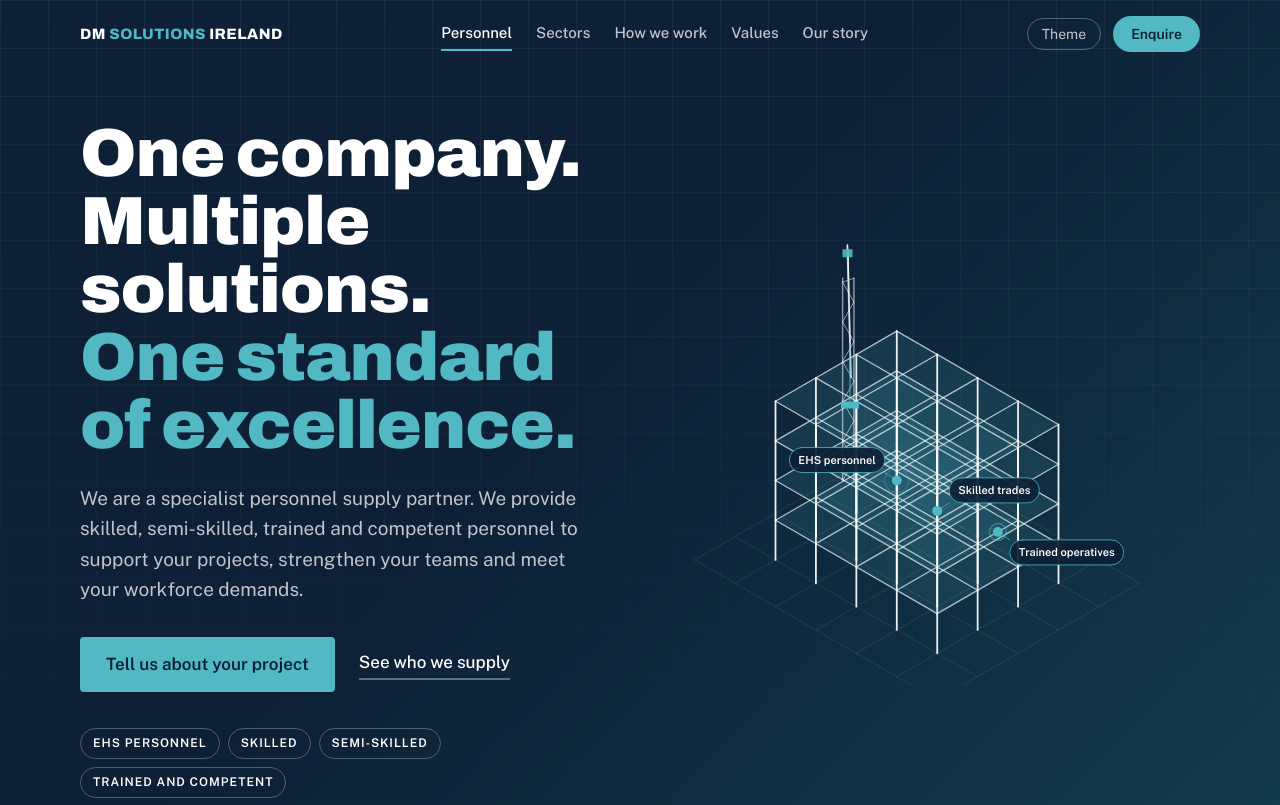
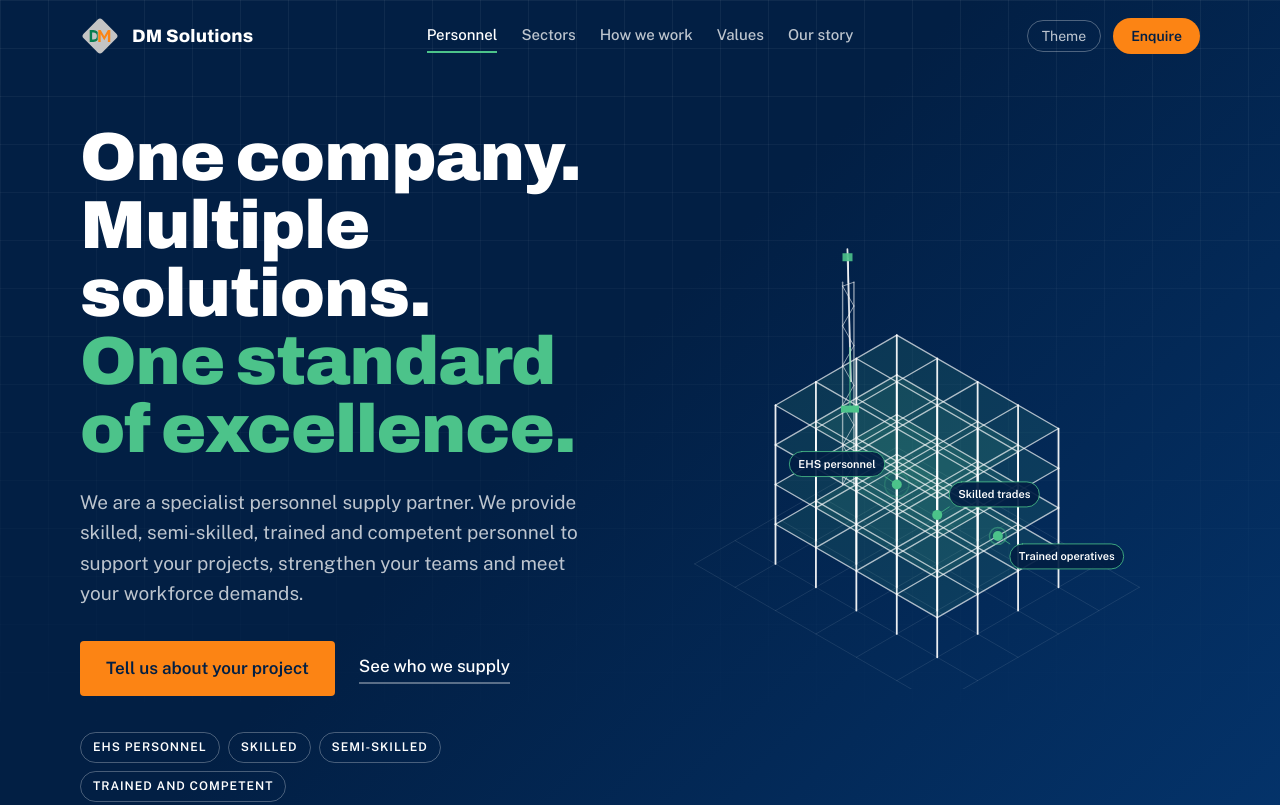
Before and after one commit to DecMcLaughlin/dm-solutions-ireland, a plain HTML site: page index.html in a window 1280 px wide. Shown: the top 805 px of the page. Drawn offline with nearby package versions, Linux system fonts and the light colour scheme; animation ran at ten frames a second.

Commit message:
Re-theme to supplied navy, green and orange palette; new monogram header, favicon and share image

```diff
--- a/index.html
+++ b/index.html
@@ -7,7 +7,7 @@
 <meta name="description" content="DM Solutions Ireland Limited is a specialist personnel supply partner, providing skilled, semi-skilled, trained and competent personnel, including qualified EHS personnel, to support construction and engineering projects across Ireland.">
 <meta name="robots" content="index, follow, max-image-preview:large">
 <link rel="canonical" href="https://decmclaughlin.github.io/dm-solutions-ireland/">
-<meta name="theme-color" content="#0D2036">
+<meta name="theme-color" content="#021F44">
 <link rel="icon" href="favicon.svg" type="image/svg+xml">
 <link rel="icon" href="favicon-32.png" sizes="32x32" type="image/png">
 <link rel="apple-touch-icon" href="apple-touch-icon.png">
@@ -53,32 +53,33 @@
 :root {
   --bg: #F4F7F9;
   --surface: #FFFFFF;
-  --navy: #1B3550;
-  --teal: #1F7A85;
-  --fg: #1B3550;
+  --navy: #04346C;
+  --teal: #087D4F;
+  --fg: #04346C;
   --muted: #566677;
   --line: #D3DCE4;
-  --tint: #E4EFF2;
-  --band: #14304A;
+  --tint: #E6EEF7;
+  --band: #03285A;
   --on-band: #FFFFFF;
-  --hero-a: #0D2036;
-  --hero-b: #123C4D;
+  --hero-a: #021F44;
+  --hero-b: #04346C;
   --hero-fg: #FFFFFF;
   --hero-muted: rgba(255,255,255,.74);
-  --accent-lt: #52B8C4;
+  --accent-lt: #4CC38A;
+  --cta: #FC8414;
   --font-display: "Archivo", "Arial Narrow", Arial, sans-serif;
   --font-body: "Public Sans", system-ui, sans-serif;
 }
 @media (prefers-color-scheme: dark) {
   :root:not([data-theme="light"]) {
-    --bg: #0B1621; --surface: #122030; --navy: #E6EDF4; --teal: #52B8C4; --fg: #E3EAF1;
-    --muted: #9BAEC0; --line: #25374A; --tint: #15293A; --band: #08111A;
+    --bg: #0B1621; --surface: #122030; --navy: #E6EDF4; --teal: #4CC38A; --fg: #E3EAF1;
+    --muted: #9BAEC0; --line: #25374A; --tint: #15293A; --band: #020F20;
     color-scheme: dark;
   }
 }
 :root[data-theme="dark"] {
-  --bg: #0B1621; --surface: #122030; --navy: #E6EDF4; --teal: #52B8C4; --fg: #E3EAF1;
-  --muted: #9BAEC0; --line: #25374A; --tint: #15293A; --band: #08111A;
+  --bg: #0B1621; --surface: #122030; --navy: #E6EDF4; --teal: #4CC38A; --fg: #E3EAF1;
+  --muted: #9BAEC0; --line: #25374A; --tint: #15293A; --band: #020F20;
   color-scheme: dark;
 }
 * { box-sizing: border-box; }
@@ -98,11 +99,12 @@ svg.ic { width: 1em; height: 1em; fill: none; stroke: currentColor; stroke-width
   background-size: 48px 48px; -webkit-mask-image: linear-gradient(180deg, #000 0%, transparent 90%); mask-image: linear-gradient(180deg, #000 0%, transparent 90%); }
 .hero-band .wrap { position: relative; }
 .bar { position: fixed; top: 0; left: 0; right: 0; z-index: 50; color: var(--hero-fg); padding-top: env(safe-area-inset-top, 0px); transition: background .3s, box-shadow .3s; }
-.bar.solid { background: rgba(13,32,54,.88); -webkit-backdrop-filter: blur(12px); backdrop-filter: blur(12px); box-shadow: 0 8px 24px -12px rgba(0,0,0,.5); }
+.bar.solid { background: rgba(2,31,68,.88); -webkit-backdrop-filter: blur(12px); backdrop-filter: blur(12px); box-shadow: 0 8px 24px -12px rgba(0,0,0,.5); }
 .bar-in { display: flex; flex-wrap: wrap; gap: 8px 32px; align-items: center; justify-content: space-between; padding-block: 16px; }
 .progress { height: 3px; background: var(--accent-lt); transform: scaleX(0); transform-origin: left; }
 .mark { font-family: var(--font-display); font-weight: 800; font-stretch: 112%; letter-spacing: .03em; font-size: 15px; text-decoration: none; }
-.mark b { color: var(--accent-lt); font-weight: 800; }
+.mark { display: inline-flex; align-items: center; gap: 12px; }
+.mark span { font-weight: 800; font-stretch: 105%; letter-spacing: .01em; font-size: 18px; }
 nav { display: flex; flex-wrap: wrap; gap: 6px 24px; font-size: 15px; font-weight: 500; }
 nav a { text-decoration: none; color: var(--hero-muted); padding: 4px 0; border-bottom: 2px solid transparent; }
 nav a:hover, nav a.active { color: #fff; border-bottom-color: var(--accent-lt); }
@@ -113,7 +115,7 @@ nav a:hover, nav a.active { color: #fff; border-bottom-color: var(--accent-lt);
 .hero h1 .accent { color: var(--accent-lt); }
 .hero .lede { margin-top: 24px; font-size: 19px; color: var(--hero-muted); }
 .actions { display: flex; flex-wrap: wrap; gap: 14px 24px; align-items: center; margin-top: 32px; }
-.cta { display: inline-block; background: var(--accent-lt); color: #0D2036; font-weight: 600; text-decoration: none; padding: 14px 26px; border-radius: 4px; transition: background .2s; }
+.cta { display: inline-block; background: var(--cta); color: #021F44; font-weight: 600; text-decoration: none; padding: 14px 26px; border-radius: 4px; transition: background .2s; }
 .cta:hover { background: #fff; }
 .ghost { color: var(--hero-fg); font-weight: 500; text-decoration: none; border-bottom: 2px solid rgba(255,255,255,.35); padding-bottom: 2px; }
 .ghost:hover { border-bottom-color: var(--accent-lt); }
@@ -131,7 +133,7 @@ section { padding-block: 88px; }
 /* services */
 .svc { display: grid; grid-template-columns: repeat(2, minmax(0, 1fr)); gap: 20px; }
 .card { position: relative; background: var(--surface); border: 1px solid var(--line); border-radius: 10px; padding: 28px; display: grid; gap: 14px; align-content: start; transition: transform .2s, border-color .2s, box-shadow .2s; }
-.card:hover { transform: translateY(-3px); border-color: var(--teal); box-shadow: 0 14px 30px -18px rgba(13,32,54,.45); }
+.card:hover { transform: translateY(-3px); border-color: var(--teal); box-shadow: 0 14px 30px -18px rgba(2,31,68,.45); }
 .card .icon { width: 56px; height: 56px; border-radius: 12px; display: grid; place-items: center; font-size: 28px; background: var(--tint); color: var(--teal); }
 .card h3 { font-size: 24px; font-weight: 700; font-stretch: 100%; line-height: 1.15; }
 .card p { color: var(--muted); font-size: 16px; }
@@ -170,7 +172,7 @@ section { padding-block: 88px; }
 .step { position: relative; padding: 52px 20px 0 0; }
 .step::before { content: ""; position: absolute; top: 15px; left: 0; right: 0; height: 2px; background: rgba(255,255,255,.22); }
 .step:last-child::before { right: 50%; }
-.step .n { position: absolute; top: 0; left: 0; width: 32px; height: 32px; border-radius: 50%; background: var(--accent-lt); color: #0D2036; font: 800 14px/32px var(--font-display); text-align: center; }
+.step .n { position: absolute; top: 0; left: 0; width: 32px; height: 32px; border-radius: 50%; background: var(--accent-lt); color: #021F44; font: 800 14px/32px var(--font-display); text-align: center; }
 .step h3 { font-size: 22px; font-weight: 700; font-stretch: 100%; margin-bottom: 8px; }
 .step p { font-size: 15px; color: rgba(255,255,255,.74); }
 
@@ -229,7 +231,7 @@ footer p { max-width: 70ch; }
 }
 /* enquiry */
 .bar-end { display: flex; align-items: center; gap: 12px; }
-.bar-cta { background: var(--accent-lt); color: #0D2036; font-weight: 600; font-size: 14px; text-decoration: none; padding: 7px 18px; border-radius: 999px; transition: background .2s; }
+.bar-cta { background: var(--cta); color: #021F44; font-weight: 600; font-size: 14px; text-decoration: none; padding: 7px 18px; border-radius: 999px; transition: background .2s; }
 .bar-cta:hover { background: #fff; }
 .enq { display: grid; grid-template-columns: minmax(0, .85fr) minmax(0, 1.15fr); gap: 56px; align-items: start; }
 .enq-intro h2 { font-size: clamp(30px, 3.8vw, 48px); font-weight: 800; font-stretch: 105%; letter-spacing: -.01em; margin-bottom: 18px; }
@@ -240,7 +242,7 @@ footer p { max-width: 70ch; }
 .route .ic { font-size: 28px; color: var(--teal); }
 .route strong { display: block; font: 700 18px/1.2 var(--font-display); }
 .route span { color: var(--muted); font-size: 14px; }
-.eform { background: var(--surface); border: 1px solid var(--line); border-radius: 14px; padding: 32px; box-shadow: 0 24px 48px -32px rgba(13,32,54,.45); min-width: 0; }
+.eform { background: var(--surface); border: 1px solid var(--line); border-radius: 14px; padding: 32px; box-shadow: 0 24px 48px -32px rgba(2,31,68,.45); min-width: 0; }
 .fprog { display: flex; gap: 8px; margin: 0 0 26px; padding: 0; list-style: none; }
 .fprog li { flex: 1; padding-top: 10px; border-top: 3px solid var(--line); font-size: 13px; font-weight: 600; color: var(--muted); transition: border-color .3s, color .3s; }
 .fprog li.on { border-top-color: var(--teal); color: var(--fg); }
@@ -269,7 +271,7 @@ footer p { max-width: 70ch; }
 .opt { font-weight: 400; color: var(--muted); }
 .field input, .field select, .field textarea { font: inherit; color: var(--fg); background: var(--bg); border: 1.5px solid var(--line); border-radius: 8px; padding: 12px 14px; width: 100%; min-width: 0; transition: border-color .2s, box-shadow .2s; }
 .field textarea { resize: vertical; min-height: 110px; }
-.field input:focus, .field select:focus, .field textarea:focus { outline: none; border-color: var(--teal); box-shadow: 0 0 0 3px rgba(82,184,196,.3); }
+.field input:focus, .field select:focus, .field textarea:focus { outline: none; border-color: var(--teal); box-shadow: 0 0 0 3px rgba(76,195,138,.3); }
 .field .bad { border-color: #B3261E; }
 .hp { position: absolute; left: -9999px; width: 1px; height: 1px; overflow: hidden; }
 .consent { display: flex; gap: 12px; align-items: flex-start; font-size: 14px; color: var(--muted); }
@@ -303,8 +305,8 @@ footer p { max-width: 70ch; }
 .dli { display: flex; align-items: center; gap: 12px; }
 .dbox { width: 20px; height: 20px; border: 1.5px solid rgba(255,255,255,.35); border-radius: 5px; flex: none; display: grid; place-items: center; }
 .dbox svg { width: 14px; height: 14px; fill: none; stroke: var(--accent-lt); stroke-width: 2.6; stroke-linecap: round; stroke-linejoin: round; }
-.dpill { margin-left: auto; font: 600 11px/1 var(--font-body); color: var(--accent-lt); border: 1px solid rgba(82,184,196,.5); border-radius: 999px; padding: 4px 9px; }
-.dok { justify-self: start; font: 600 12px/1 var(--font-body); color: #0D2036; background: var(--accent-lt); border-radius: 999px; padding: 6px 12px; animation: dm-ok 9s ease-in-out infinite; }
+.dpill { margin-left: auto; font: 600 11px/1 var(--font-body); color: var(--accent-lt); border: 1px solid rgba(76,195,138,.5); border-radius: 999px; padding: 4px 9px; }
+.dok { justify-self: start; font: 600 12px/1 var(--font-body); color: #021F44; background: var(--accent-lt); border-radius: 999px; padding: 6px 12px; animation: dm-ok 9s ease-in-out infinite; }
 .t1 { animation: dm-t1 9s ease-out infinite; } .t2 { animation: dm-t2 9s ease-out infinite; }
 .t3 { animation: dm-t3 9s ease-out infinite; } .t4 { animation: dm-t4 9s ease-out infinite; }
 @keyframes dm-t1 { 0%, 8% { clip-path: inset(0 100% 0 0); } 16%, 92% { clip-path: inset(0 0 0 0); } 97%, 100% { clip-path: inset(0 100% 0 0); } }
@@ -316,7 +318,7 @@ footer p { max-width: 70ch; }
 @keyframes dm-ok-wf { 0%, 46% { opacity: 0; transform: translateY(6px); } 54%, 92% { opacity: 1; transform: none; } 97%, 100% { opacity: 0; transform: translateY(6px); } }
 .net { width: 100%; height: auto; display: block; }
 .net text { font: 500 11px var(--font-body); fill: rgba(255,255,255,.82); }
-.net text.c { font: 800 14px var(--font-display); fill: #0D2036; }
+.net text.c { font: 800 14px var(--font-display); fill: #021F44; }
 .net .ln { fill: none; stroke: var(--accent-lt); stroke-width: 1.5; stroke-dasharray: 100; }
 .net .nd { fill: var(--hero-a); stroke: var(--accent-lt); stroke-width: 1.5; transform-box: fill-box; transform-origin: center; }
 .net .hub { fill: var(--accent-lt); }
@@ -342,8 +344,8 @@ section { scroll-margin-top: calc(var(--bar-h, 72px) - 8px); }
 .line > span { display: block; }
 .stage { transform: translate3d(calc(var(--px, 0) * -16px), calc(var(--py, 0) * -12px), 0); transition: transform .6s cubic-bezier(.2,.75,.2,1); }
 .hero-band::before { background-position: calc(var(--px, 0) * 20px) calc(var(--py, 0) * 14px); }
-.cta { box-shadow: 0 0 0 0 rgba(82,184,196,.5); transition: background .2s, transform .2s, box-shadow .3s; }
-.cta:hover { transform: translateY(-2px); box-shadow: 0 12px 28px -10px rgba(82,184,196,.7); }
+.cta { box-shadow: 0 0 0 0 rgba(252,132,20,.5); transition: background .2s, transform .2s, box-shadow .3s; }
+.cta:hover { transform: translateY(-2px); box-shadow: 0 12px 28px -10px rgba(252,132,20,.7); }
 .titleblock .v a { text-decoration: none; border-bottom: 2px solid var(--teal); }
 .titleblock .v a:hover { background: var(--tint); }
 
@@ -416,7 +418,7 @@ section { scroll-margin-top: calc(var(--bar-h, 72px) - 8px); }
 
 <header class="bar" id="bar">
   <div class="wrap bar-in">
-    <a class="mark" href="#top">DM <b>SOLUTIONS</b> IRELAND</a>
+    <a class="mark" href="#top" aria-label="DM Solutions Ireland, home"><svg class="logo" viewBox="0 0 100 100" width="40" height="40" aria-hidden="true"><rect x="17" y="17" width="66" height="66" rx="8" transform="rotate(45 50 50)" fill="#C4C4C4"/><g transform="translate(24.3 35) scale(30)"><path fill-rule="evenodd" fill="#087D4F" d="M0 0H.3A.5.5 0 0 1 .3 1H0ZM.2 .2V.8H.3A.3.3 0 0 0 .3 .2Z"/></g><g transform="translate(45.7 35) scale(30)"><path fill="#FC8414" stroke="#C4C4C4" stroke-width=".1" paint-order="stroke" d="M0 1V0H.2L.5 .52L.8 0H1V1H.8V.34L.5 .86L.2 .34V1Z"/></g></svg><span>DM Solutions</span></a>
     <nav aria-label="Sections">
       <a href="#services">Personnel</a>
       <a href="#sectors">Sectors</a>
@@ -707,7 +709,7 @@ section { scroll-margin-top: calc(var(--bar-h, 72px) - 8px); }
   var reduce = window.matchMedia('(prefers-reduced-motion: reduce)').matches;
   var BX = 4, BY = 3, F = 4, TOP = F + 1.7, FH = 0.85, C = Math.cos(Math.PI / 6), S = 0.5;
   var CRANE = { x: -0.8, y: 0.4, mast: F + 1.1, jib: 3.0, back: 1.0 };
-  var TEAL = '#52B8C4';
+  var TEAL = '#4CC38A';
   var segs = [], slabs = [], total;
   var DUR = 4400;
 
@@ -776,13 +778,13 @@ section { scroll-margin-top: calc(var(--bar-h, 72px) - 8px); }
     var p = pin.pos, b = pin.box;
     var r = 5 + (reduce ? 0 : phase * 11);
     ctx.beginPath(); ctx.arc(p[0], p[1], r, 0, 6.2832);
-    ctx.strokeStyle = 'rgba(82,184,196,' + (reduce ? 0.5 : 0.7 * (1 - phase)) + ')'; ctx.lineWidth = 1.5; ctx.stroke();
+    ctx.strokeStyle = 'rgba(76,195,138,' + (reduce ? 0.5 : 0.7 * (1 - phase)) + ')'; ctx.lineWidth = 1.5; ctx.stroke();
     ctx.beginPath(); ctx.arc(p[0], p[1], 5, 0, 6.2832); ctx.fillStyle = TEAL; ctx.fill();
-    line(p, [Math.max(b.x, Math.min(p[0], b.x + b.w)), Math.max(b.y, Math.min(p[1], b.y + b.h))], 1, 'rgba(82,184,196,.7)');
+    line(p, [Math.max(b.x, Math.min(p[0], b.x + b.w)), Math.max(b.y, Math.min(p[1], b.y + b.h))], 1, 'rgba(76,195,138,.7)');
     ctx.beginPath();
     if (ctx.roundRect) ctx.roundRect(b.x, b.y, b.w, b.h, b.h / 2); else ctx.rect(b.x, b.y, b.w, b.h);
-    ctx.fillStyle = 'rgba(13,32,54,.92)'; ctx.fill();
-    ctx.strokeStyle = 'rgba(82,184,196,.8)'; ctx.lineWidth = 1; ctx.stroke();
+    ctx.fillStyle = 'rgba(2,31,68,.92)'; ctx.fill();
+    ctx.strokeStyle = 'rgba(76,195,138,.8)'; ctx.lineWidth = 1; ctx.stroke();
     ctx.font = '600 ' + pin.fs + 'px "Public Sans", system-ui, sans-serif';
     ctx.fillStyle = '#fff'; ctx.textBaseline = 'middle'; ctx.fillText(pin.t, b.x + 9, b.y + b.h / 2 + 0.5);
   }
@@ -805,11 +807,11 @@ section { scroll-margin-top: calc(var(--bar-h, 72px) - 8px); }
     line(Ap, J, 1, col); line(Ap, K, 1, col);
     line(pt(c.x, c.y, z), Ap, 1.4, col);
     var Kc = pt(c.x - 0.9 * cs, c.y - 0.9 * sn, z - 0.12);
-    ctx.fillStyle = 'rgba(82,184,196,' + (0.9 * a) + ')'; ctx.fillRect(Kc[0] - 5, Kc[1] - 4, 10, 8);
+    ctx.fillStyle = 'rgba(76,195,138,' + (0.9 * a) + ')'; ctx.fillRect(Kc[0] - 5, Kc[1] - 4, 10, 8);
     var u = 0.66, hz = z - 1.5 - (reduce ? 0 : Math.sin(ms / 1100) * 0.12);
     var H0 = pt(c.x + c.jib * u * cs, c.y + c.jib * u * sn, z), H1 = pt(c.x + c.jib * u * cs, c.y + c.jib * u * sn, hz);
-    line(H0, H1, 1, 'rgba(82,184,196,' + a + ')');
-    ctx.fillStyle = 'rgba(82,184,196,' + a + ')'; ctx.fillRect(H1[0] - 9, H1[1], 18, 7);
+    line(H0, H1, 1, 'rgba(76,195,138,' + a + ')');
+    ctx.fillStyle = 'rgba(76,195,138,' + a + ')'; ctx.fillRect(H1[0] - 9, H1[1], 18, 7);
   }
 
   function draw(t, ms) {
@@ -824,7 +826,7 @@ section { scroll-margin-top: calc(var(--bar-h, 72px) - 8px); }
       if (a <= 0) continue;
       var z = slabs[k].z, p0 = pt(0, 0, z), p1 = pt(BX, 0, z), p2 = pt(BX, BY, z), p3 = pt(0, BY, z);
       ctx.beginPath(); ctx.moveTo(p0[0], p0[1]); ctx.lineTo(p1[0], p1[1]); ctx.lineTo(p2[0], p2[1]); ctx.lineTo(p3[0], p3[1]); ctx.closePath();
-      ctx.fillStyle = 'rgba(82,184,196,' + (0.13 * ease(a)) + ')'; ctx.fill();
+      ctx.fillStyle = 'rgba(76,195,138,' + (0.13 * ease(a)) + ')'; ctx.fill();
     }
     // members
     for (k = 0; k < segs.length; k++) {
```
Also changed, not shown: apple-touch-icon.png, favicon-32.png, favicon.svg, icon-192.png, icon-512.png, og-image.png, site.webmanifest.
